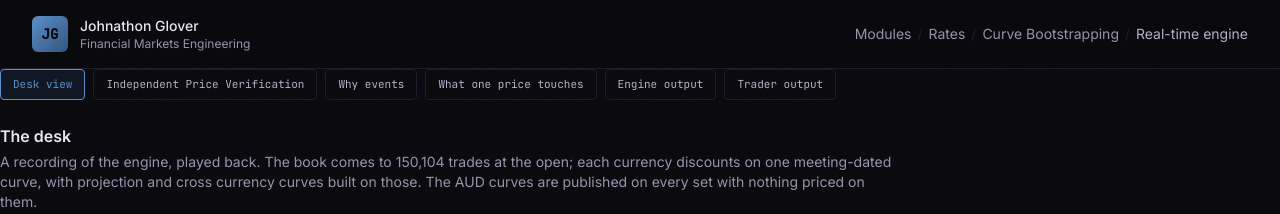
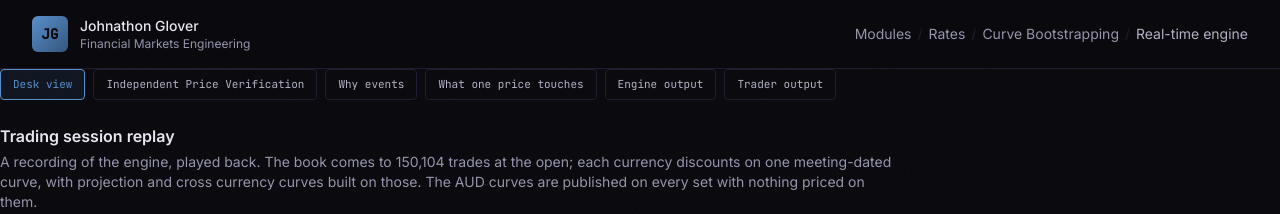
Before and after one commit to jrwglover/portfolio, a React (Vite) app: page /learn/rt-engine in a window 1280 px wide. Shown: the top 214 px of the page. Built offline with nearby package versions, Linux system fonts and the light colour scheme.

Commit message:
Rename the desk view heading to Trading session replay

```diff
--- a/src/components/dashboards/rt_engine/RtEngineDashboard.tsx
+++ b/src/components/dashboards/rt_engine/RtEngineDashboard.tsx
@@ -84,7 +84,7 @@ export default function RtEngineDashboard({ defaultTab }: { defaultTab?: string
       {tab === 'desk' && tl && (
         <div>
           <h3 className="text-base font-semibold mb-1" style={{ color: 'var(--text-primary)' }}>
-            The desk
+            Trading session replay
           </h3>
           <p className="text-sm mb-3 max-w-4xl" style={{ color: 'var(--text-dim)' }}>
             A recording of the engine, played back. The book comes to{' '}
```
